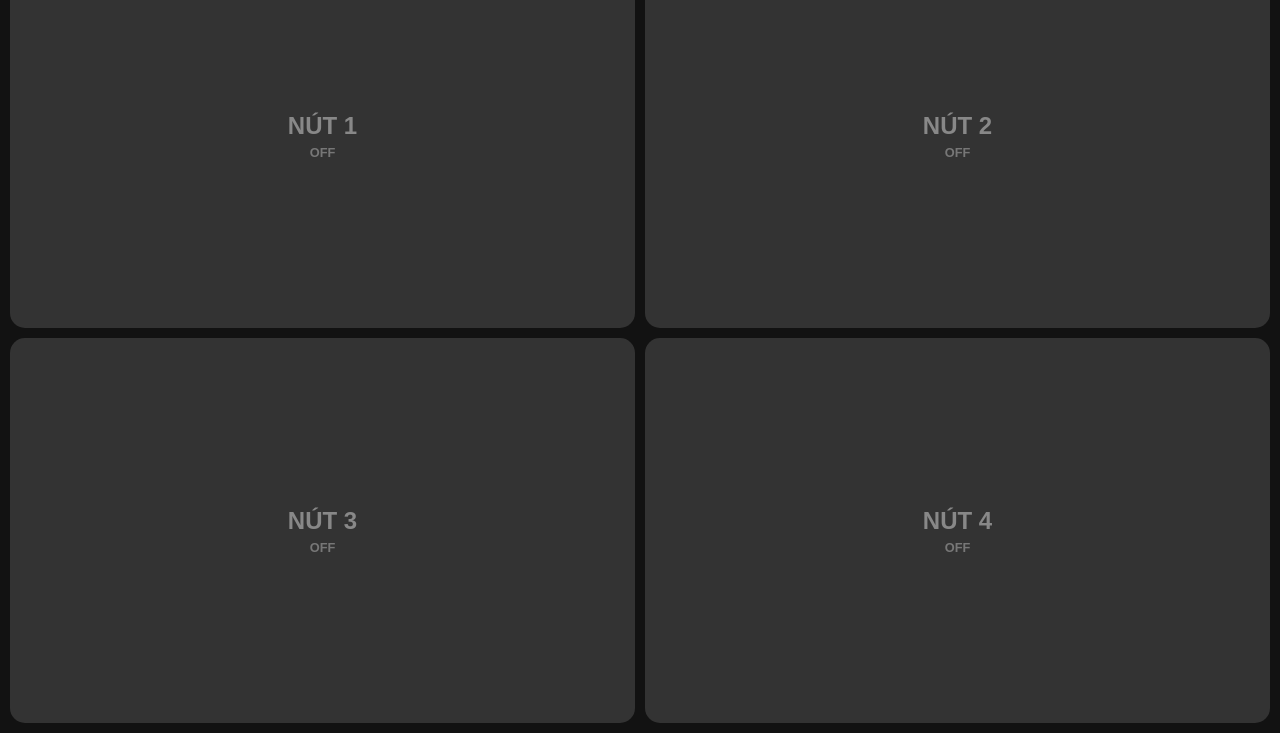
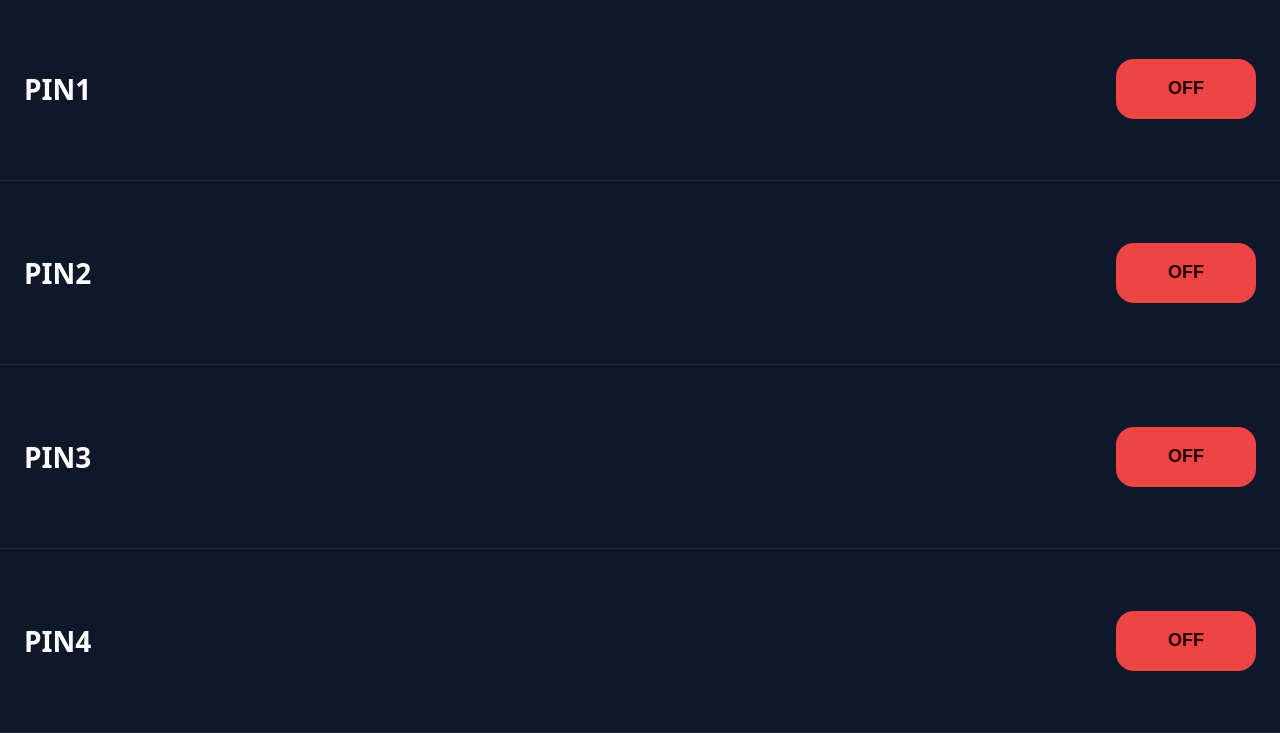
Before and after one commit to baoceoai-lgtm/ibiotvn-control, a plain HTML site: page index.html in a window 1280 px wide. Shown: the part 67-800 px from the top of the page. Drawn offline with Linux system fonts and the light colour scheme; no server answers.

Commit message:
tao file doc lap
Updated HTML structure and styles for IoT control interface.

```diff
--- a/index.html
+++ b/index.html
@@ -1,98 +1,141 @@
-<!DOCTYPE html>
+<!doctype html>
 <html>
 <head>
-    <base target="_top">
+  <meta charset="utf-8">
+  <meta name="viewport" content="width=device-width, initial-scale=1, maximum-scale=1">
+  <title>IoT Realtime Control</title>
+
   <style>
-      body, html {
+    body {
       margin: 0;
-        padding: 0;
-        height: 100%;
-        width: 100%;
-        font-family: Arial, sans-serif;
-        overflow: hidden; /* Tránh cuộn trang */
+      background: #0f172a;
+      font-family: system-ui, -apple-system, Segoe UI, Roboto, Arial;
+      color: #fff;
     }
 
-      .container {
-        display: grid;
-        grid-template-columns: 1fr 1fr; /* Chia 2 cột */
-        grid-template-rows: 1fr 1fr;    /* Chia 2 hàng */
-        height: 100vh;                 /* Full chiều cao màn hình */
-        gap: 10px;                     /* Khoảng cách giữa các nút */
-        padding: 10px;
-        box-sizing: border-box;
-        background-color: #121212;     /* Nền tối cho hiện đại */
+    .screen {
+      height: 100vh;
+      display: flex;
+      flex-direction: column;
     }
 
-      .control-btn {
-        border: none;
-        border-radius: 15px;
-        color: white;
-        font-size: 1.5rem;
-        font-weight: bold;
+    .header {
+      height: 8vh;
+      min-height: 52px;
       display: flex;
-        flex-direction: column;
       align-items: center;
       justify-content: center;
-        cursor: pointer;
-        transition: transform 0.1s, background-color 0.3s;
-        text-transform: uppercase;
+      font-size: 22px;
+      font-weight: 900;
+      background: #020617;
     }
 
-      /* Trạng thái OFF */
-      .off { background-color: #333333; color: #888; }
-
-      /* Trạng thái ON */
-      .on { background-color: #4CAF50; color: white; box-shadow: 0 0 20px rgba(76, 175, 80, 0.4); }
-
-      .control-btn:active {
-        transform: scale(0.95); /* Hiệu ứng nhấn nút */
+    .block {
+      flex: 1;
+      display: flex;
+      align-items: center;
+      justify-content: space-between;
+      padding: 0 24px;
+      border-bottom: 1px solid rgba(255,255,255,0.08);
     }
 
-      .status-text {
-        font-size: 0.8rem;
-        margin-top: 5px;
-        opacity: 0.8;
+    .name {
+      font-size: 28px;
+      font-weight: 900;
     }
+
+    .btn {
+      width: 140px;
+      height: 60px;
+      border-radius: 18px;
+      border: none;
+      font-size: 18px;
+      font-weight: 900;
+      cursor: pointer;
+    }
+
+    .on { background: #16a34a; color: #03160a; }
+    .off { background: #ef4444; color: #240202; }
   </style>
 </head>
+
 <body>
+  <div class="screen">
+    <div class="header">IOT REALTIME CONTROL</div>
 
-    <div class="container">
-      <button id="btn1" class="control-btn off" onclick="toggle(this, 'Thiết bị 1')">
-        Nút 1 <span class="status-text">OFF</span>
-      </button>
-      <button id="btn2" class="control-btn off" onclick="toggle(this, 'Thiết bị 2')">
-        Nút 2 <span class="status-text">OFF</span>
-      </button>
-      <button id="btn3" class="control-btn off" onclick="toggle(this, 'Thiết bị 3')">
-        Nút 3 <span class="status-text">OFF</span>
-      </button>
-      <button id="btn4" class="control-btn off" onclick="toggle(this, 'Thiết bị 4')">
-        Nút 4 <span class="status-text">OFF</span>
-      </button>
+    <div class="block">
+      <div class="name">PIN1</div>
+      <button id="PIN1" class="btn off" onclick="toggle('PIN1')">OFF</button>
     </div>
 
-    <script>
-      function toggle(btn, deviceName) {
-        var isOff = btn.classList.contains('off');
-        var newStatus = isOff ? 'ON' : 'OFF';
+    <div class="block">
+      <div class="name">PIN2</div>
+      <button id="PIN2" class="btn off" onclick="toggle('PIN2')">OFF</button>
+    </div>
 
-        // Gửi lệnh về Google Apps Script (Backend)
-        fetch()
-          .withSuccessHandler(function(res) {
-            // Nếu gửi lệnh thành công thì mới đổi màu nút
-            if (isOff) {
-              btn.classList.remove('off');
-              btn.classList.add('on');
-              btn.querySelector('.status-text').innerText = 'ON';
+    <div class="block">
+      <div class="name">PIN3</div>
+      <button id="PIN3" class="btn off" onclick="toggle('PIN3')">OFF</button>
+    </div>
+
+    <div class="block">
+      <div class="name">PIN4</div>
+      <button id="PIN4" class="btn off" onclick="toggle('PIN4')">OFF</button>
+    </div>
+  </div>
+
+  <!-- ===== FIREBASE REALTIME SDK ===== -->
+  <script type="module">
+    import { initializeApp } from "https://www.gstatic.com/firebasejs/10.7.1/firebase-app.js";
+    import { getDatabase, ref, onValue, update } from "https://www.gstatic.com/firebasejs/10.7.1/firebase-database.js";
+
+    // 🔧 Firebase config (chỉ cần databaseURL)
+    const firebaseConfig = {
+      databaseURL: "https://xdkiot-default-rtdb.firebaseio.com"
+    };
+
+    const app = initializeApp(firebaseConfig);
+    const db = getDatabase(app);
+
+    // 👉 ĐÚNG ĐƯỜNG DẪN JSON CỦA EM
+    const stateRef = ref(db, "led/state");
+
+    let state = {
+      PIN1: 0,
+      PIN2: 0,
+      PIN3: 0,
+      PIN4: 0
+    };
+
+    // ===== REALTIME LISTENER =====
+    onValue(stateRef, snapshot => {
+      const data = snapshot.val();
+      if (!data) return;
+
+      state = { ...state, ...data };
+      render();
+    });
+
+    function render() {
+      Object.keys(state).forEach(pin => {
+        if (!document.getElementById(pin)) return;
+
+        const btn = document.getElementById(pin);
+        if (state[pin] === 1) {
+          btn.textContent = "ON";
+          btn.className = "btn on";
         } else {
-              btn.classList.remove('on');
-              btn.classList.add('off');
-              btn.querySelector('.status-text').innerText = 'OFF';
+          btn.textContent = "OFF";
+          btn.className = "btn off";
         }
-          })
-          .controlDevice(deviceName, newStatus);
+      });
     }
+
+    // ===== GHI NGƯỢC LÊN /led/state =====
+    window.toggle = function(pin) {
+      const newValue = state[pin] === 1 ? 0 : 1;
+      update(stateRef, { [pin]: newValue });
+    };
   </script>
 </body>
 </html>
```
Lines whose indentation alone changed are shown as unchanged.
